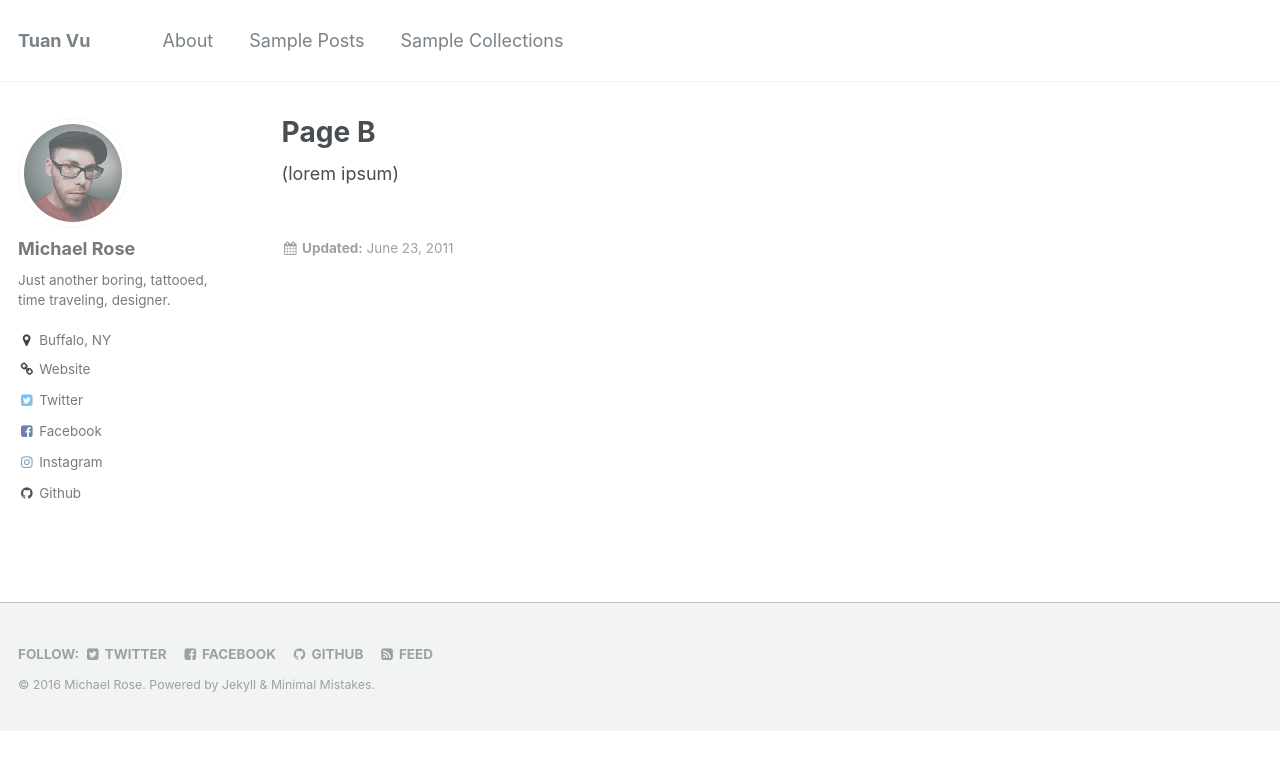
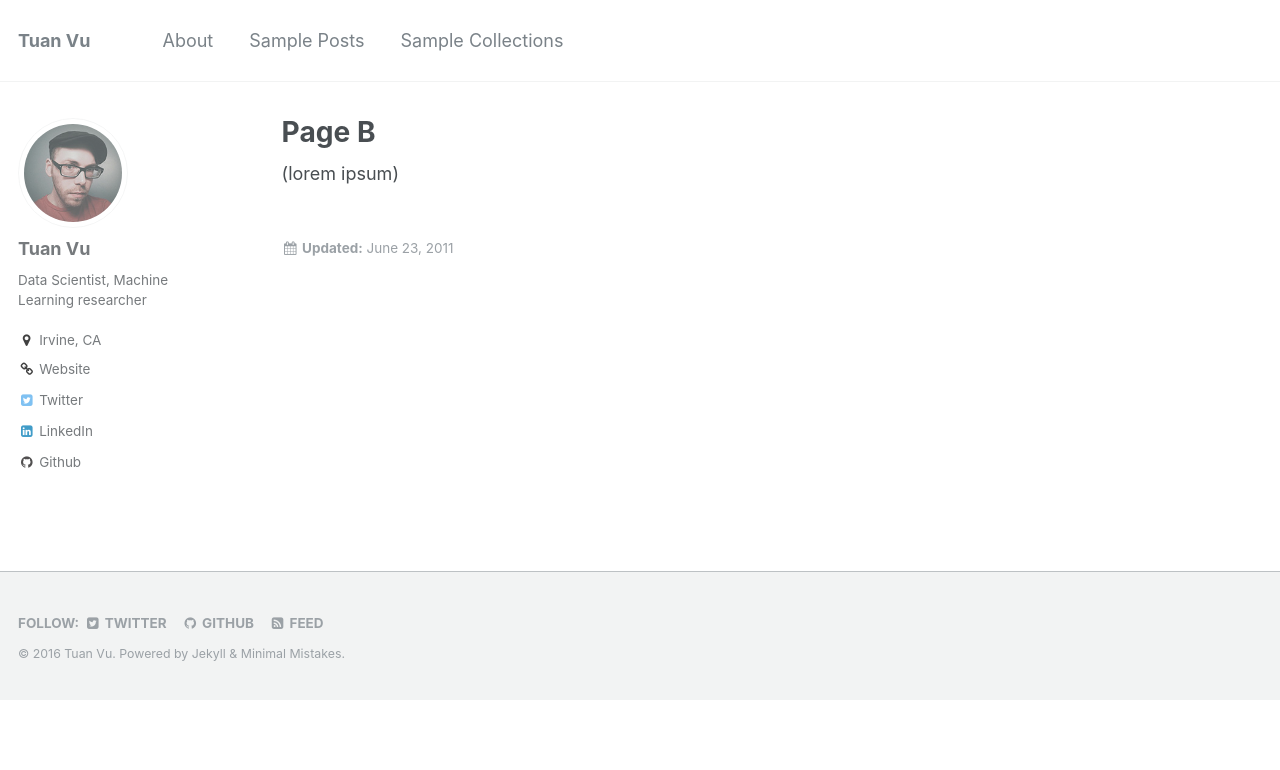
Before and after one commit to jeanho1/tuanavu.github.io, a Jekyll site: the page built from _pages/page-b.md, in a window 1280 px wide. Shown: the top 770 px of the page. Built offline with Jekyll 4.4.1, drawn with Linux system fonts in a browser that asks for light colours.

Commit message:
Update _config.yml

```diff
--- a/_config.yml
+++ b/_config.yml
@@ -9,7 +9,7 @@
 locale                   : "en-US"
 title                    : "Tuan Vu"
 title_separator          : "-"
-name                     : &name "Michael Rose"
+name                     : &name "Tuan Vu"
 description              : &description "A flexible Jekyll theme for your blog or site with a minimalist aesthetic."
 url                      : https://tuanavu.github.io # the base hostname & protocol for your site e.g. "https://mmistakes.github.io"
 baseurl                  : # the subpath of your site, e.g. "/blog"
@@ -55,9 +55,9 @@ yandex_site_verification :
 
 # Social Sharing
 twitter:
-  username               : &twitter "mmistakes"
+  username               : &twitter "TuanVu8"
 facebook:
-  username               : &facebook "michaelrose"
+  username               :
   app_id                 :
   publisher              :
 og_image                 : "site-logo.png" # Open Graph/Twitter default site image
@@ -67,22 +67,22 @@ social:
   type                   : # Person or Organization (defaults to Person)
   name                   : # If the user or organization name differs from the site's name
   links: # An array of links to social media profiles
-    - "https://twitter.com/mmistakes"
-    - "https://facebook.com/michaelrose"
+    - "https://twitter.com/TuanVu8"
+    - "https://www.facebook.com/tuan.vu.37625"
 
 # Analytics
 analytics:
-  provider               : "google-universal" # false (default), "google", "google-universal", "custom"
+  provider               : # false (default), "google", "google-universal", "custom"
   google:
-    tracking_id          : "UA-2011187-3"
+    tracking_id          :
 
 
 # Site Author
 author:
   name             : *name
   avatar           : "michael-rose.jpg"
-  bio              : "Just another boring, tattooed, time traveling, designer."
-  location         : "Buffalo, NY"
+  bio              : "Data Scientist, Machine Learning researcher"
+  location         : "Irvine, CA"
   email            :
   uri              : "https://tuanavu.github.io"
   bitbucket        :
@@ -91,12 +91,12 @@ author:
   flickr           :
   facebook         : *facebook
   foursquare       :
-  github           : "mmistakes"
+  github           : "tuanavu"
   google_plus      :
   keybase          :
-  instagram        : "mmistakes"
+  instagram        :
   lastfm           :
-  linkedin         :
+  linkedin         : "tuanavu"
   pinterest        :
   soundcloud       :
   stackoverflow    : # http://stackoverflow.com/users/123456/username
```
